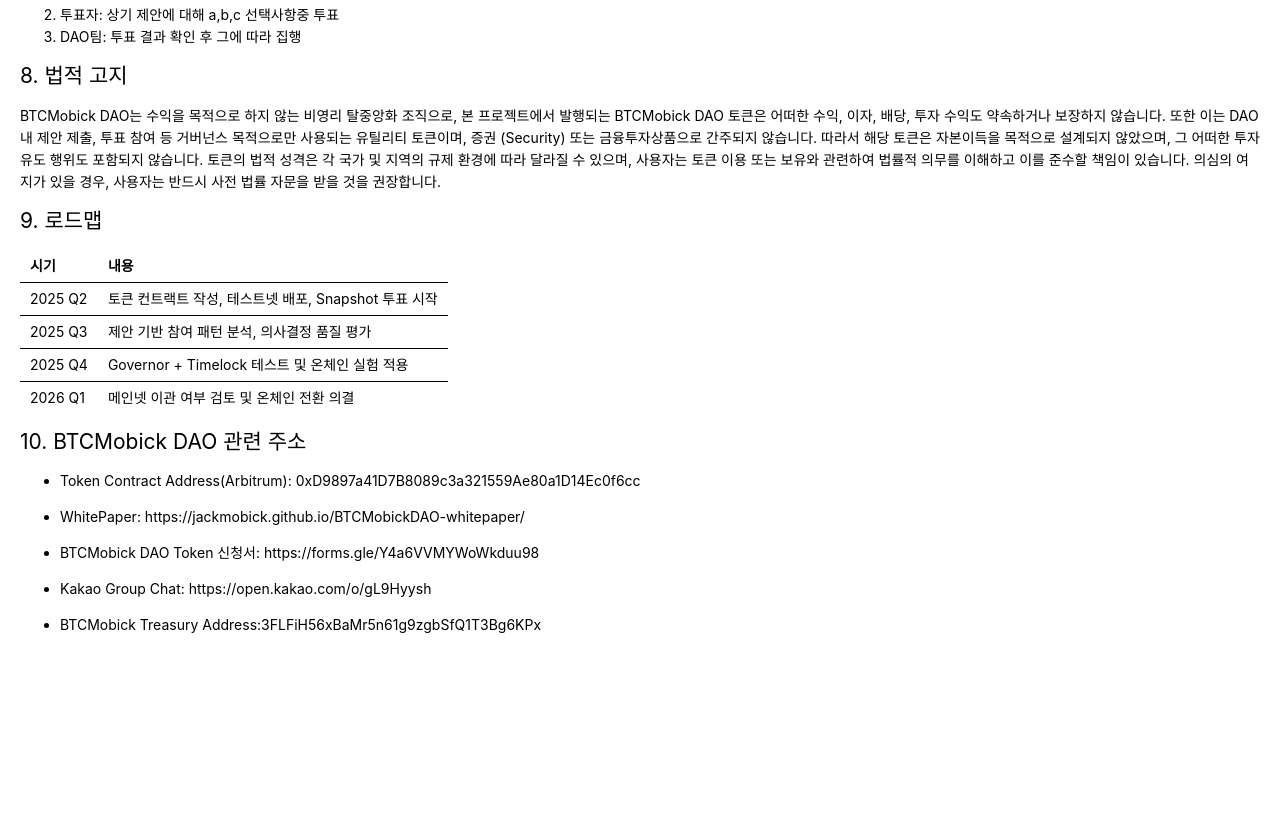
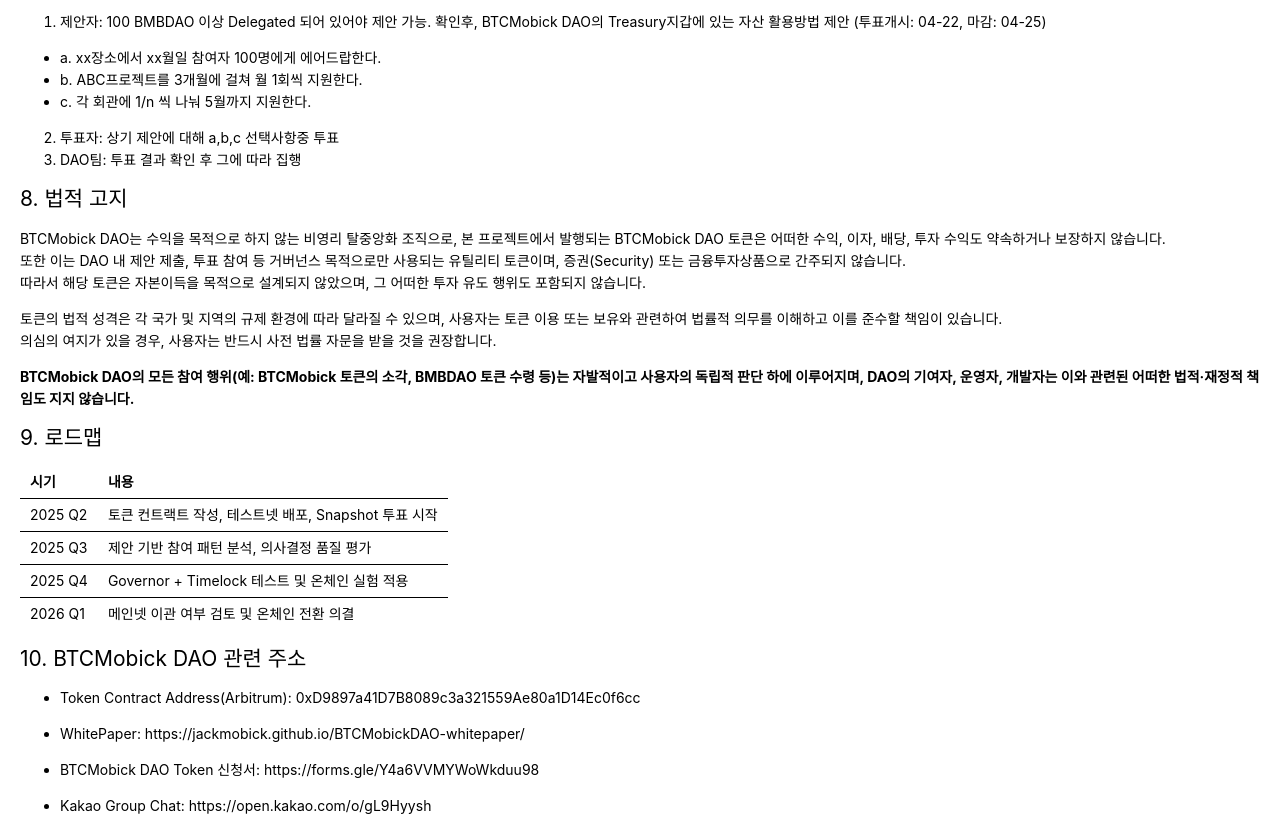
Before and after one commit to jackMobick/BTCMobickDAO-whitepaper, a plain HTML site: page index.html in a window 1280 px wide. Shown: the part 1596-2423 px from the top of the page. Before the commit the page ends 2246 px from the top, so only its background shows below. Drawn offline with Linux system fonts and the light colour scheme; a script that the page names is missing.

Commit message:
Add files via upload

```diff
--- a/index.html
+++ b/index.html
@@ -366,6 +366,10 @@
     });
   </script>
 <h1 id="btcmobick-dao-%EB%B0%B1%EC%84%9C-whitepaper">BTCMobick DAO 백서 (Whitepaper)</h1>
+<h2 id="0-%EB%B0%B1%EC%84%9C-%EC%A0%95%EB%B3%B4">0. 백서 정보</h2>
+<p>버전: v1.1<br>
+최초 발행일: 2025년 4월 22일<br>
+최종 업데이트: 2025년 4월 25일 (법적 고지 추가)</p>
 <h2 id="1-%ED%94%84%EB%A1%9C%EC%A0%9D%ED%8A%B8-%EA%B0%9C%EC%9A%94">1. 프로젝트 개요</h2>
 <p>BTCMobick DAO는 비트모빅(BTCMobick) 생태계의 지속가능한 성장과 투명한 운영을 지원하기 위해 설계된 탈중앙형 거버넌스 조직입니다.
 생태계를 위해 비트모빅을 소각하면 BTCMobick DAO 거버넌스 토큰을 얻을 수 있고, 투표 플랫폼에서 주요 안건을 제안하거나 올라간 안건에 대한 의결 활동에 참여할 수 있습니다.
@@ -460,11 +464,12 @@
 <li>DAO팀: 투표 결과 확인 후 그에 따라 집행</li>
 </ol>
 <h2 id="8-%EB%B2%95%EC%A0%81-%EA%B3%A0%EC%A7%80">8. 법적 고지</h2>
-<p>BTCMobick DAO는 수익을 목적으로 하지 않는 비영리 탈중앙화 조직으로, 본 프로젝트에서 발행되는 BTCMobick DAO 토큰은 어떠한 수익, 이자, 배당, 투자 수익도 약속하거나 보장하지 않습니다.
-또한 이는 DAO내 제안 제출, 투표 참여 등 거버넌스 목적으로만 사용되는 유틸리티 토큰이며, 증권 (Security) 또는 금융투자상품으로 간주되지 않습니다.
-따라서 해당 토큰은 자본이득을 목적으로 설계되지 않았으며, 그 어떠한 투자 유도 행위도 포함되지 않습니다.
-토큰의 법적 성격은 각 국가 및 지역의 규제 환경에 따라 달라질 수 있으며, 사용자는 토큰 이용 또는 보유와 관련하여 법률적 의무를 이해하고 이를 준수할 책임이 있습니다.
+<p>BTCMobick DAO는 수익을 목적으로 하지 않는 비영리 탈중앙화 조직으로, 본 프로젝트에서 발행되는 BTCMobick DAO 토큰은 어떠한 수익, 이자, 배당, 투자 수익도 약속하거나 보장하지 않습니다.<br>
+또한 이는 DAO 내 제안 제출, 투표 참여 등 거버넌스 목적으로만 사용되는 유틸리티 토큰이며, 증권(Security) 또는 금융투자상품으로 간주되지 않습니다.<br>
+따라서 해당 토큰은 자본이득을 목적으로 설계되지 않았으며, 그 어떠한 투자 유도 행위도 포함되지 않습니다.</p>
+<p>토큰의 법적 성격은 각 국가 및 지역의 규제 환경에 따라 달라질 수 있으며, 사용자는 토큰 이용 또는 보유와 관련하여 법률적 의무를 이해하고 이를 준수할 책임이 있습니다.<br>
 의심의 여지가 있을 경우, 사용자는 반드시 사전 법률 자문을 받을 것을 권장합니다.</p>
+<p><strong>BTCMobick DAO의 모든 참여 행위(예: BTCMobick 토큰의 소각, BMBDAO 토큰 수령 등)는 자발적이고 사용자의 독립적 판단 하에 이루어지며, DAO의 기여자, 운영자, 개발자는 이와 관련된 어떠한 법적·재정적 책임도 지지 않습니다.</strong></p>
 <h2 id="9-%EB%A1%9C%EB%93%9C%EB%A7%B5">9. 로드맵</h2>
 <table>
 <thead>
```
